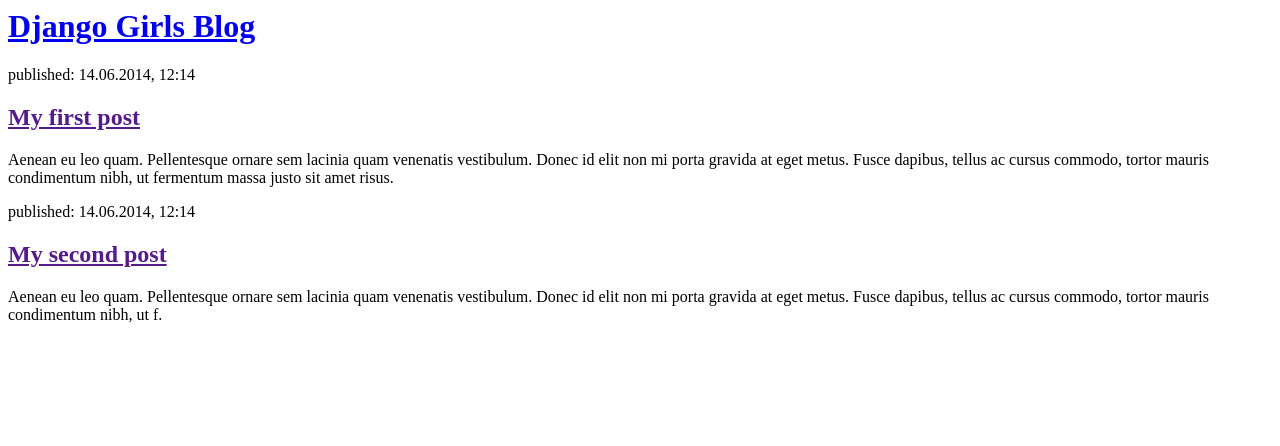
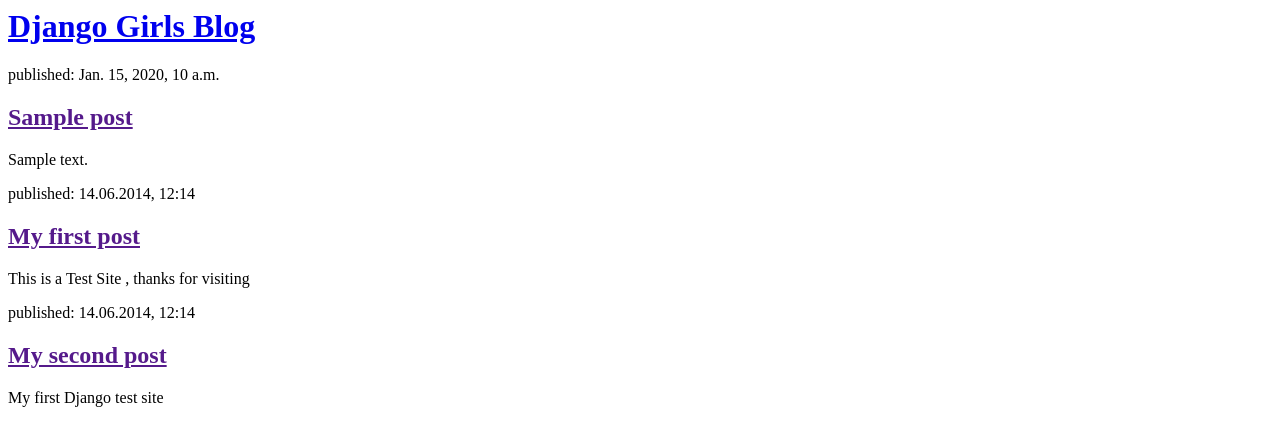
Before and after one commit to munsoorp/my-first-blog, a Django app: template blog/templates/blog/post_list.html in a window 1280 px wide. Shown: the top 446 px of the page. Run offline with Django 3.2, Linux system fonts and the light colour scheme; the template is opened without the code that fills it: most values are stand-ins (such as "Sample title", 1, 10 or a date in 2020).

Commit message:
Modified templates to display post from database.

```diff
--- a/blog/templates/blog/post_list.html
+++ b/blog/templates/blog/post_list.html
@@ -7,16 +7,28 @@
             <h1><a href="/">Django Girls Blog</a></h1>
         </div>
 
-        <div>
+        {% for post in posts %}
+            <div>
+                <p>published: {{ post.published_date }}</p>
+                <h2><a href="">{{ post.title }}</a></h2>
+                <p>{{ post.text|linebreaksbr }}</p>
+            </div>
+        {% endfor %}
+
+            <div>
             <p>published: 14.06.2014, 12:14</p>
             <h2><a href="">My first post</a></h2>
-            <p>Aenean eu leo quam. Pellentesque ornare sem lacinia quam venenatis vestibulum. Donec id elit non mi porta gravida at eget metus. Fusce dapibus, tellus ac cursus commodo, tortor mauris condimentum nibh, ut fermentum massa justo sit amet risus.</p>
-        </div>
+            <p>This is a Test Site , thanks for visiting </p>
+            </div>
 
-        <div>
+            <div>
             <p>published: 14.06.2014, 12:14</p>
             <h2><a href="">My second post</a></h2>
-            <p>Aenean eu leo quam. Pellentesque ornare sem lacinia quam venenatis vestibulum. Donec id elit non mi porta gravida at eget metus. Fusce dapibus, tellus ac cursus commodo, tortor mauris condimentum nibh, ut f.</p>
-        </div>
+            <p>My first Django test site</p>
+            </div>
     </body>
 </html>
+
+
+     </body>
+</html>
--- a/blog/views.py
+++ b/blog/views.py
@@ -1,6 +1,9 @@
 from django.shortcuts import render
+from django.utils import timezone
+from .models import Post
 
 # Create your views here.
 
 def post_list(request):
-    return render(request, 'blog/post_list.html', {})
+    posts = Post.objects.filter(published_date__lte=timezone.now()).order_by('published_date')
+    return render(request, 'blog/post_list.html', {'post': posts})
```
Also changed, not shown: db.sqlite3.
